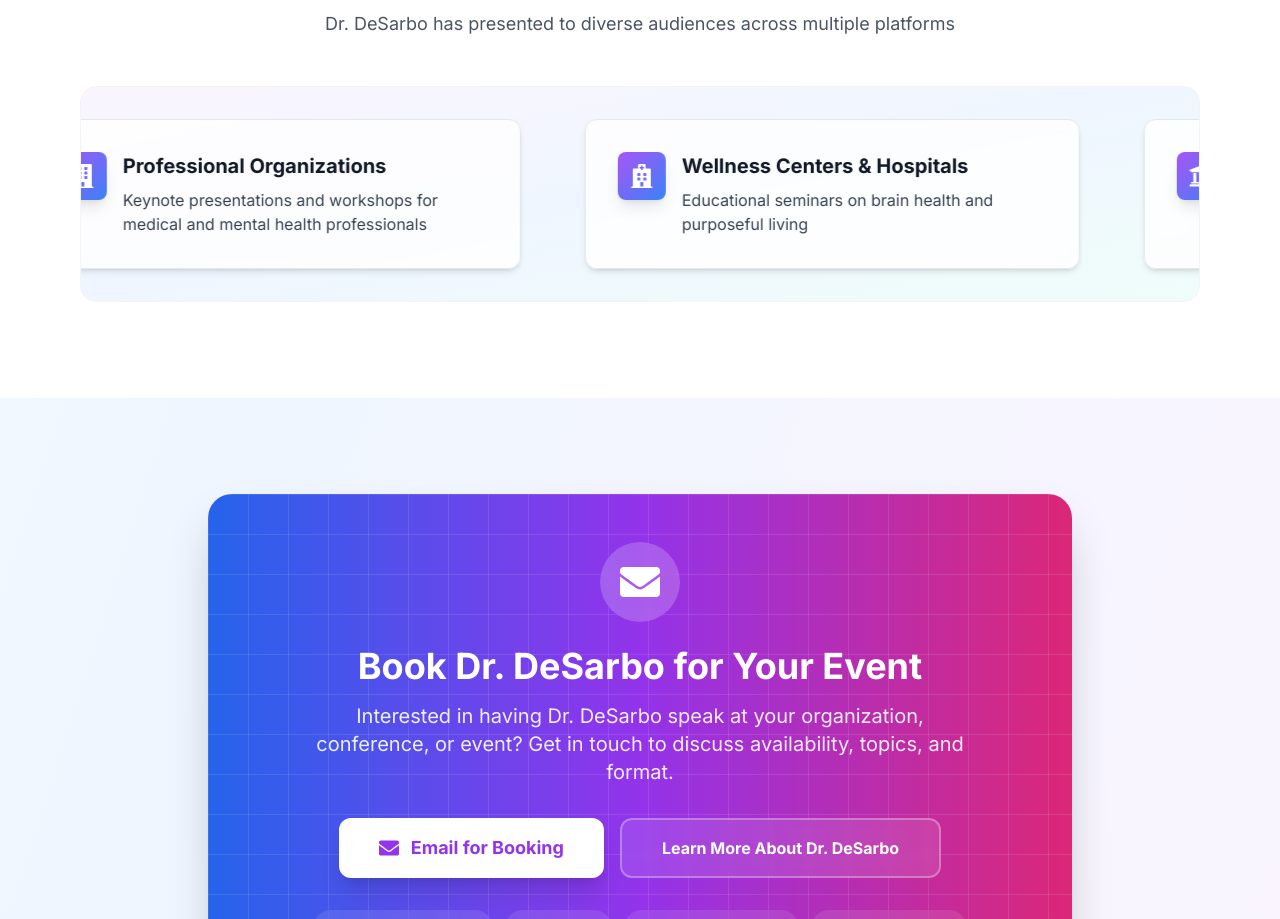
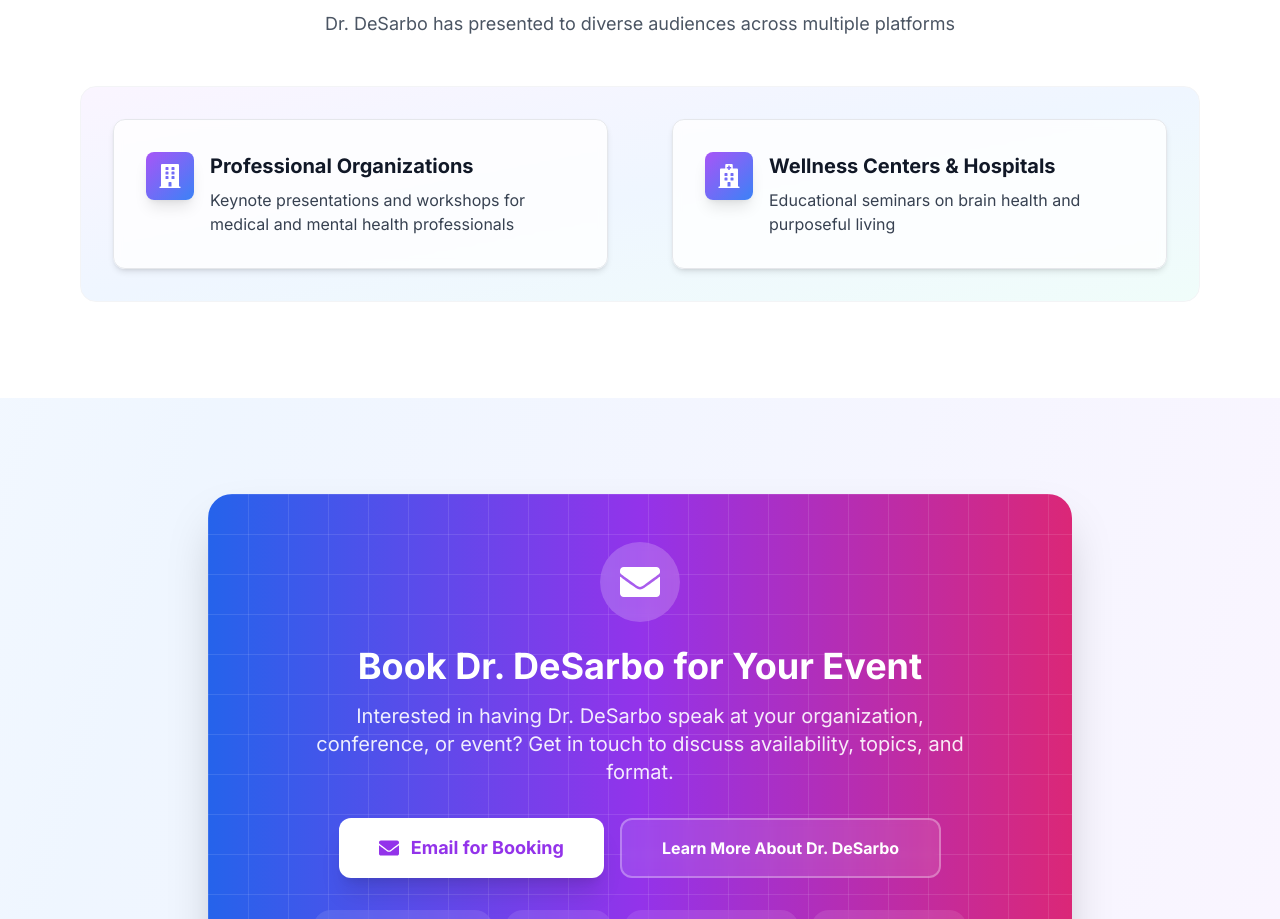
Before and after one commit to the-prod-father/bucket-list-doctor, a Next.js app: page /speaking in a window 1280 px wide. Shown: the part 3091-4010 px from the top of the page. Built offline with nearby package versions, Linux system fonts and the light colour scheme; no server answers.

Commit message:
Change Speaking Experience carousel to scroll right (opposite direction)
- Topics carousel scrolls left (as is)
- Experience carousel now scrolls right
- Creates better visual balance and page flow

```diff
--- a/components/speaking/ExperienceCarousel.tsx
+++ b/components/speaking/ExperienceCarousel.tsx
@@ -30,10 +30,10 @@ export default function ExperienceCarousel({ experiences }: ExperienceCarouselPr
       setOffset((prev) => {
         const cardWidth = 100 / 2; // Show 2 cards at once (50% each)
         const totalWidth = cardWidth * experiences.length;
-        const newOffset = prev + 0.02; // Slow scroll speed
+        const newOffset = prev - 0.02; // Slow scroll speed (negative = right direction)
 
         // Reset when we've scrolled through all items
-        if (newOffset >= totalWidth) {
+        if (newOffset <= -totalWidth) {
           return 0;
         }
         return newOffset;
```
